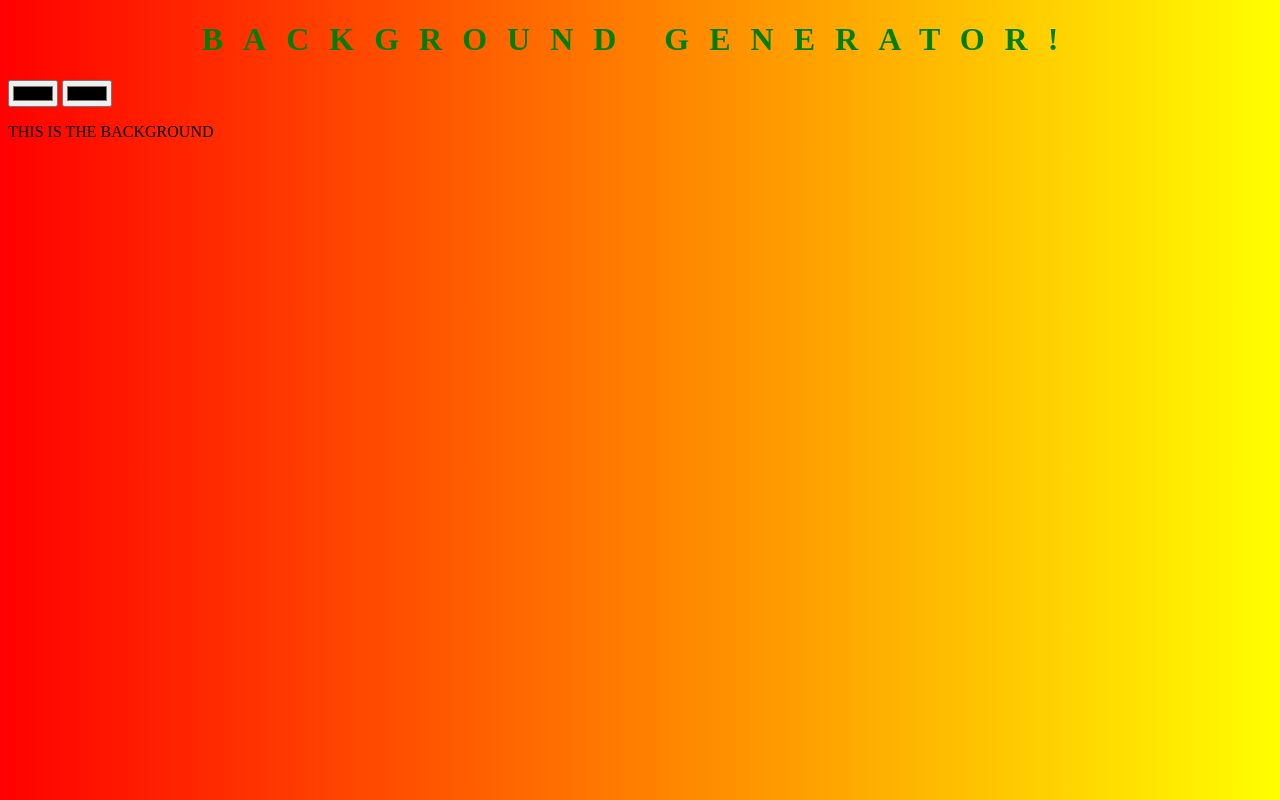
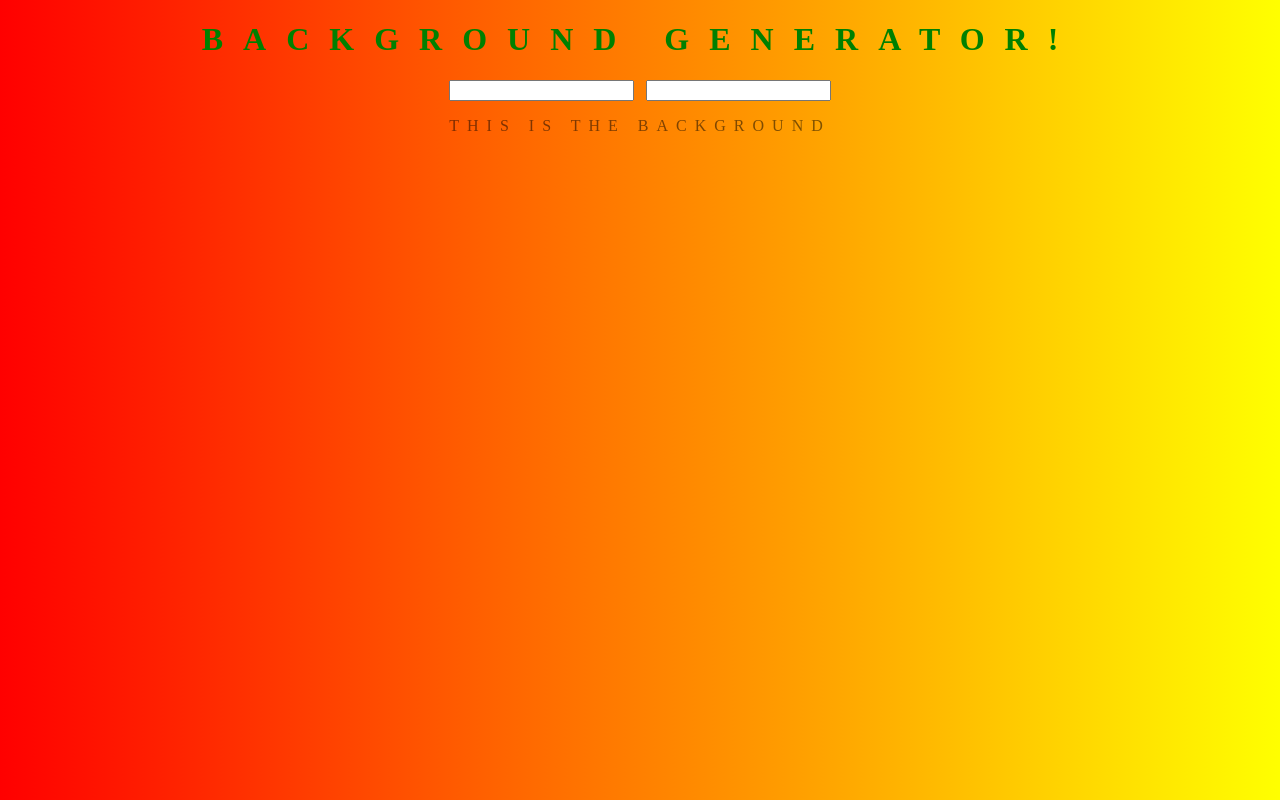
Before and after one commit to IanGlover28/BGgenerator, a website: page index.html in a window 1280 px wide. Drawn offline with Linux system fonts and the light colour scheme.

Commit message:
adding starting project

```diff
--- a/index.html
+++ b/index.html
@@ -8,9 +8,10 @@
 </head>
 <body>
 	<h1>BACKGROUND GENERATOR!</h1>
-	<input  type="color">
-	<input type="color">
+	<input  type="color1">
+	<input type="color2">
 
 	<p>THIS IS THE BACKGROUND</p>
+	<script type="text/javascript">script.js</script>
 </body>
 </html>
--- a/package.json
+++ b/package.json
@@ -7,5 +7,8 @@
     "test": "echo \"Error: no test specified\" && exit 1"
   },
   "author": "",
-  "license": "ISC"
+  "license": "ISC",
+  "dependencies": {
+    "lodash": "^4.17.21"
+  }
 }
--- a/style.css
+++ b/style.css
@@ -12,4 +12,10 @@ h1 {
 
 body {
 	background-image: linear-gradient(to right, red , yellow);
+	font:'raleway' sans-sherif;
+	color:rgba(0,0,0,.5);
+	text-align: center;
+	text-transform: uppercase;
+	letter-spacing: .5em;
+	top:15%;
 }
```
Also changed, not shown: script.js (+20 -0 lines), 2 other files.
